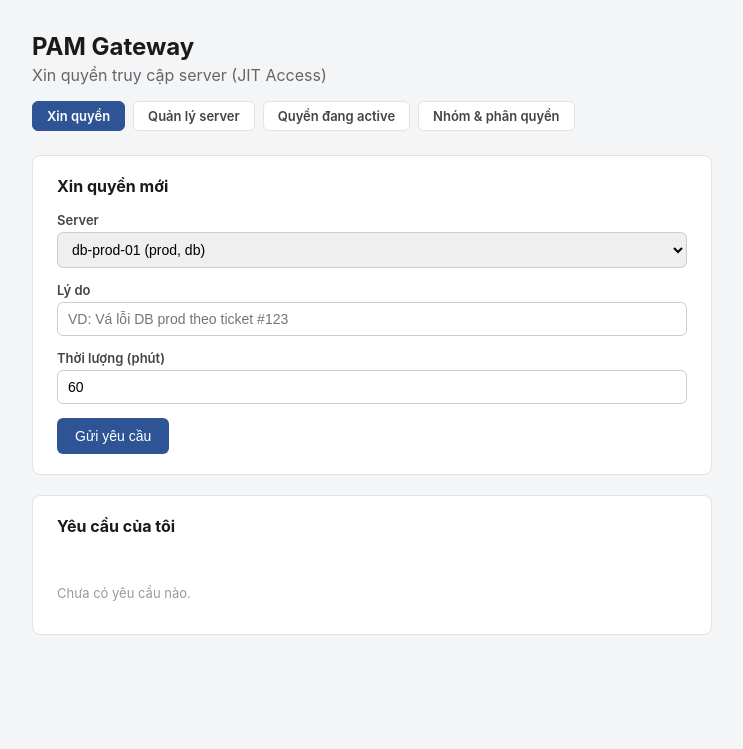
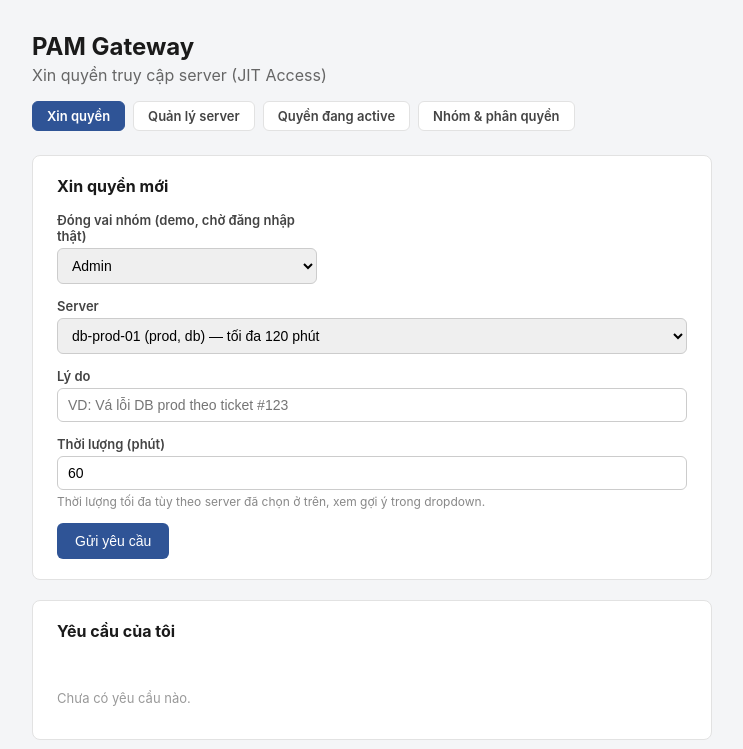
Before and after one commit to nhutHao05/privileged-access-gateway, a FastAPI app: page / in a window 1280 px wide. Shown: the top 749 px of the page, without its empty margins (268-1011 px from the left). Before the commit the page ends 635 px from the top, so only its background shows below. Run offline with FastAPI, Linux system fonts and the light colour scheme; some libraries are stand-ins or nearby versions.

Commit message:
fix: validate access request theo group_server_policy, báo lỗi rõ khi sửa server tên rỗng
- Form xin quyền chỉ hiện server nhóm được phép truy cập, chặn vượt max_duration_minutes
- Tự động approve nếu policy requires_approval = False
- Sửa server: báo lỗi khi tên rỗng thay vì bỏ qua âm thầm
- Thêm api_client.py stub để chuẩn bị ghép API thật

```diff
--- a/authorization/main.py
+++ b/authorization/main.py
@@ -78,6 +78,31 @@ def find_server(server_id: str) -> dict | None:
     return next((s for s in MOCK_SERVERS if s["id"] == server_id), None)
 
 
+def find_group(group_id: str) -> dict | None:
+    return next((g for g in MOCK_GROUPS if g["id"] == group_id), None)
+
+
+def get_policy(group_id: str, server_id: str) -> dict | None:
+    """Trả về policy (max_duration_minutes, requires_approval) của 1 nhóm với
+    1 server, hoặc None nếu nhóm đó không được phép xin quyền vào server này."""
+    return GROUP_SERVER_POLICY.get(group_id, {}).get(server_id)
+
+
+def allowed_servers_for_group(group_id: str) -> list[dict]:
+    """
+    Danh sách server mà nhóm này ĐƯỢC PHÉP xin quyền, kèm theo policy
+    (max_duration_minutes, requires_approval) để hiển thị gợi ý trên form.
+    Đây chính là chỗ áp dụng group_server_policy — trước đây form "Xin
+    quyền" bỏ qua bảng này, cho chọn bừa server nào cũng được.
+    """
+    result = []
+    for s in MOCK_SERVERS:
+        policy = get_policy(group_id, s["id"])
+        if policy is not None:
+            result.append({**s, "policy": policy})
+    return result
+
+
 def build_groups_view() -> list[dict]:
     """Ghép mỗi nhóm với dict chính sách (server_id -> policy) của nó."""
     return [
@@ -119,13 +144,26 @@ def compute_grant_status(r: dict) -> tuple[str | None, str | None]:
 # ---------------------------------------------------------------------------
 
 @app.get("/", response_class=HTMLResponse)
-def index(request: Request):
-    """Trang chính: form xin quyền + bảng 'Yêu cầu của tôi'."""
+def index(request: Request, group_id: str = MOCK_GROUPS[0]["id"]):
+    """
+    Trang chính: form xin quyền + bảng 'Yêu cầu của tôi'.
+
+    LƯU Ý TẠM THỜI: chưa có đăng nhập thật (Vinh + Inh chưa xong JWT
+    Keycloak), nên mình cho "đóng vai" 1 nhóm qua dropdown ở đầu trang
+    (query param ?group_id=...) để có thể demo & test validation theo
+    group_server_policy. Sau khi có JWT thật, group_id nên lấy từ user
+    đang đăng nhập (thuộc nhóm nào) thay vì cho tự chọn như thế này —
+    chỗ này chỉ cần thay input lấy group_id, phần validate bên dưới giữ
+    nguyên.
+    """
+    selected_group = find_group(group_id) or MOCK_GROUPS[0]
     return templates.TemplateResponse(
         request,
         "index.html",
         {
-            "servers": MOCK_SERVERS,
+            "groups": MOCK_GROUPS,
+            "selected_group_id": selected_group["id"],
+            "allowed_servers": allowed_servers_for_group(selected_group["id"]),
             "access_requests": list(reversed(access_requests_db)),
         },
     )
@@ -134,6 +172,7 @@ def index(request: Request):
 @app.post("/access-requests", response_class=HTMLResponse)
 def create_access_request(
     request: Request,
+    group_id: str = Form(...),
     server_id: str = Form(...),
     reason: str = Form(...),
     requested_minutes: int = Form(...),
@@ -142,23 +181,60 @@ def create_access_request(
     Tương ứng POST /api/access-requests trong spec.
     HTMX gọi vào đây, nhận về đúng fragment HTML của bảng để swap vào trang
     (không reload cả trang).
+
+    Validate theo group_server_policy trước khi tạo request:
+    - Nhóm phải được phép xin quyền vào server đó (có policy).
+    - requested_minutes không được vượt max_duration_minutes của policy.
+    Nếu policy.requires_approval = False -> tự động approve luôn, không
+    cần chờ duyệt tay (đúng theo spec, trước đây bản cũ luôn để "pending").
     """
+    reason = reason.strip()
+    policy = get_policy(group_id, server_id)
+    error = None
+
+    if policy is None:
+        error = "Nhóm của bạn không được phép xin quyền vào server này."
+    elif not reason:
+        error = "Vui lòng nhập lý do xin quyền."
+    elif requested_minutes <= 0:
+        error = "Thời lượng phải lớn hơn 0 phút."
+    elif requested_minutes > policy["max_duration_minutes"]:
+        error = (
+            f"Thời lượng vượt quá mức tối đa nhóm bạn được phép "
+            f"({policy['max_duration_minutes']} phút)."
+        )
+
+    if error:
+        return templates.TemplateResponse(
+            request,
+            "_request_response.html",
+            {"access_requests": list(reversed(access_requests_db)), "error": error},
+        )
+
     server = find_server(server_id)
+    auto_approved = not policy["requires_approval"]
+    now = datetime.now()
 
     new_request = {
         "id": str(uuid.uuid4())[:8],
         "server": server,
         "reason": reason,
         "requested_minutes": requested_minutes,
-        "status": "pending",
-        "requested_at": datetime.now(),
+        "status": "approved" if auto_approved else "pending",
+        "requested_at": now,
     }
+    if auto_approved:
+        new_request["expires_at"] = now + timedelta(minutes=requested_minutes)
     access_requests_db.append(new_request)
 
+    success = "Đã tạo yêu cầu và tự động cấp quyền." if auto_approved else None
     return templates.TemplateResponse(
         request,
-        "_requests_table.html",
-        {"access_requests": list(reversed(access_requests_db))},
+        "_request_response.html",
+        {
+            "access_requests": list(reversed(access_requests_db)),
+            "success": success,
+        },
     )
 
 
@@ -171,7 +247,7 @@ def approve_request(request: Request, request_id: str):
             r["expires_at"] = datetime.now() + timedelta(minutes=r["requested_minutes"])
     return templates.TemplateResponse(
         request,
-        "_requests_table.html",
+        "_request_response.html",
         {"access_requests": list(reversed(access_requests_db))},
     )
 
@@ -184,7 +260,7 @@ def reject_request(request: Request, request_id: str):
             r["status"] = "rejected"
     return templates.TemplateResponse(
         request,
-        "_requests_table.html",
+        "_request_response.html",
         {"access_requests": list(reversed(access_requests_db))},
     )
 
@@ -233,7 +309,7 @@ def edit_server_row(request: Request, server_id: str):
 def save_server_edit(
     request: Request,
     server_id: str,
-    name: str = Form(...),
+    name: str = Form(""),
     tags: str = Form(""),
 ):
     """
@@ -244,16 +320,30 @@ def save_server_edit(
     - tags: chuỗi các tag cách nhau bởi dấu phẩy, ví dụ "prod, db".
     """
     server = find_server(server_id)
-    if server is not None:
-        clean_name = name.strip()
-        if clean_name:
-            server["name"] = clean_name
-        server["tags"] = [t.strip() for t in tags.split(",") if t.strip()]
+    clean_name = name.strip()
+
+    if server is None:
+        error = "Không tìm thấy server này (có thể đã bị Inh xóa/đổi bên Guacamole)."
+    elif not clean_name:
+        error = "Tên server không được để trống."
+    else:
+        error = None
+
+    if error:
+        # Giữ nguyên dòng đang ở chế độ sửa để người dùng sửa lại, kèm banner lỗi.
+        return templates.TemplateResponse(
+            request,
+            "_servers_table.html",
+            {"servers": MOCK_SERVERS, "editing_id": server_id, "error": error},
+        )
+
+    server["name"] = clean_name
+    server["tags"] = [t.strip() for t in tags.split(",") if t.strip()]
 
     return templates.TemplateResponse(
         request,
         "_servers_table.html",
-        {"servers": MOCK_SERVERS, "editing_id": None},
+        {"servers": MOCK_SERVERS, "editing_id": None, "success": "Đã lưu thay đổi."},
     )
 
 
--- a/authorization/static/style.css
+++ b/authorization/static/style.css
@@ -250,3 +250,28 @@ td.checkbox-cell input[type="checkbox"] {
     color: #999;
     font-size: 13px;
 }
+
+.alert {
+    padding: 10px 14px;
+    border-radius: 6px;
+    font-size: 13px;
+    margin-bottom: 14px;
+}
+
+.alert-error {
+    background: #f8d7da;
+    color: #721c24;
+    border: 1px solid #f1aeb5;
+}
+
+.alert-success {
+    background: #d3f9d8;
+    color: #2b8a3e;
+    border: 1px solid #a9e8b3;
+}
+
+.form-hint {
+    color: #888;
+    font-size: 12px;
+    margin: -10px 0 14px;
+}
--- a/authorization/templates/_servers_table.html
+++ b/authorization/templates/_servers_table.html
@@ -1,3 +1,8 @@
+{% if error %}
+<div class="alert alert-error">{{ error }}</div>
+{% elif success %}
+<div class="alert alert-success">{{ success }}</div>
+{% endif %}
 {% if not servers %}
 <p class="empty">Chưa có server nào.</p>
 {% else %}
--- a/authorization/templates/index.html
+++ b/authorization/templates/index.html
@@ -21,17 +21,47 @@
 
         <section class="card">
             <h2>Xin quyền mới</h2>
+
+            {#
+              CHƯA có đăng nhập thật (chờ Vinh + Inh xong JWT Keycloak), nên
+              cho "đóng vai" 1 nhóm bằng dropdown này để demo/test validation
+              theo group_server_policy. Đổi nhóm -> load lại trang (GET) với
+              ?group_id=... Sau này có JWT thật thì bỏ dropdown, lấy group_id
+              từ user đăng nhập.
+            #}
+            <form method="get" action="/" class="form-row" style="max-width: 260px;">
+                <label for="group_id">Đóng vai nhóm (demo, chờ đăng nhập thật)</label>
+                <select name="group_id" id="group_id" onchange="this.form.submit()">
+                    {% for g in groups %}
+                    <option value="{{ g.id }}" {% if g.id == selected_group_id %}selected{% endif %}>{{ g.name }}</option>
+                    {% endfor %}
+                </select>
+            </form>
+
+            <div id="request-error"></div>
+
+            {% if not allowed_servers %}
+            <p class="empty">
+                Nhóm này chưa được phép xin quyền vào server nào. Vào mục
+                "Nhóm & phân quyền" để cấu hình.
+            </p>
+            {% else %}
             <form
                 hx-post="/access-requests"
                 hx-target="#requests-table-wrapper"
                 hx-swap="innerHTML"
-                hx-on::after-request="this.reset()"
+                hx-on::after-request="if(event.detail.successful) this.reset()"
             >
+                <input type="hidden" name="group_id" value="{{ selected_group_id }}" />
+
                 <div class="form-row">
                     <label for="server_id">Server</label>
                     <select name="server_id" id="server_id" required>
-                        {% for s in servers %}
-                        <option value="{{ s.id }}">{{ s.name }} ({{ ", ".join(s.tags) }})</option>
+                        {% for s in allowed_servers %}
+                        <option value="{{ s.id }}">
+                            {{ s.name }} ({{ ", ".join(s.tags) }}) — tối đa {{ s.policy.max_duration_minutes }} phút
+                            {% if not s.policy.requires_approval %}, tự động cấp{% endif %}
+                        </option>
                         {% endfor %}
                     </select>
                 </div>
@@ -59,9 +89,11 @@
                         required
                     />
                 </div>
+                <p class="form-hint">Thời lượng tối đa tùy theo server đã chọn ở trên, xem gợi ý trong dropdown.</p>
 
                 <button type="submit">Gửi yêu cầu</button>
             </form>
+            {% endif %}
         </section>
 
         <section class="card">
```
Also changed, not shown: authorization/api_client.py (added, +120 -0 lines), authorization/templates/_request_response.html (added, +14 -0 lines), authorization/templates/_active_grants_table.html (line endings or trailing spaces), authorization/templates/_requests_table.html (line endings or trailing spaces), authorization/templates/active_grants.html (line endings or trailing spaces), authorization/templates/servers.html (line endings or trailing spaces).
